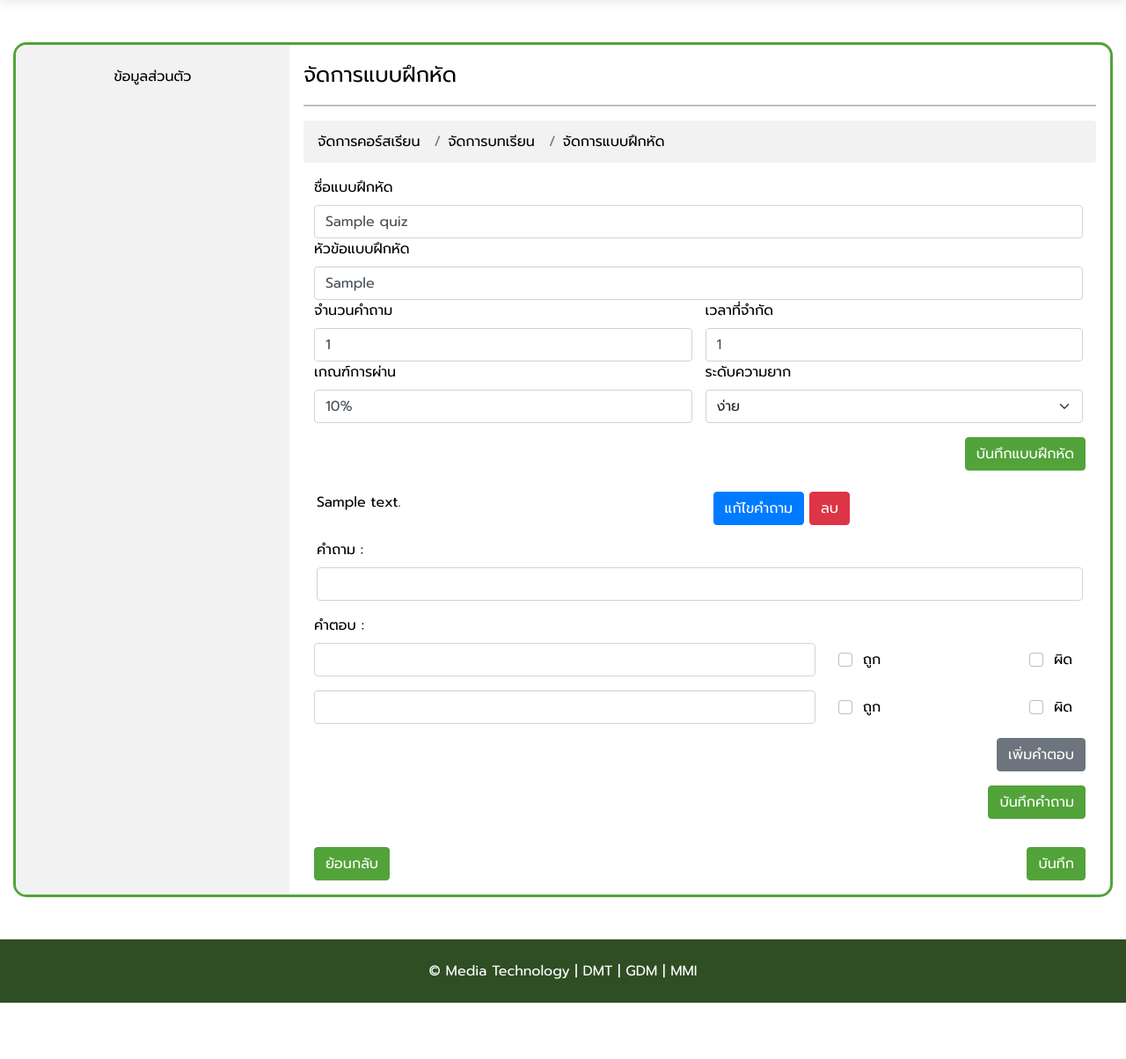
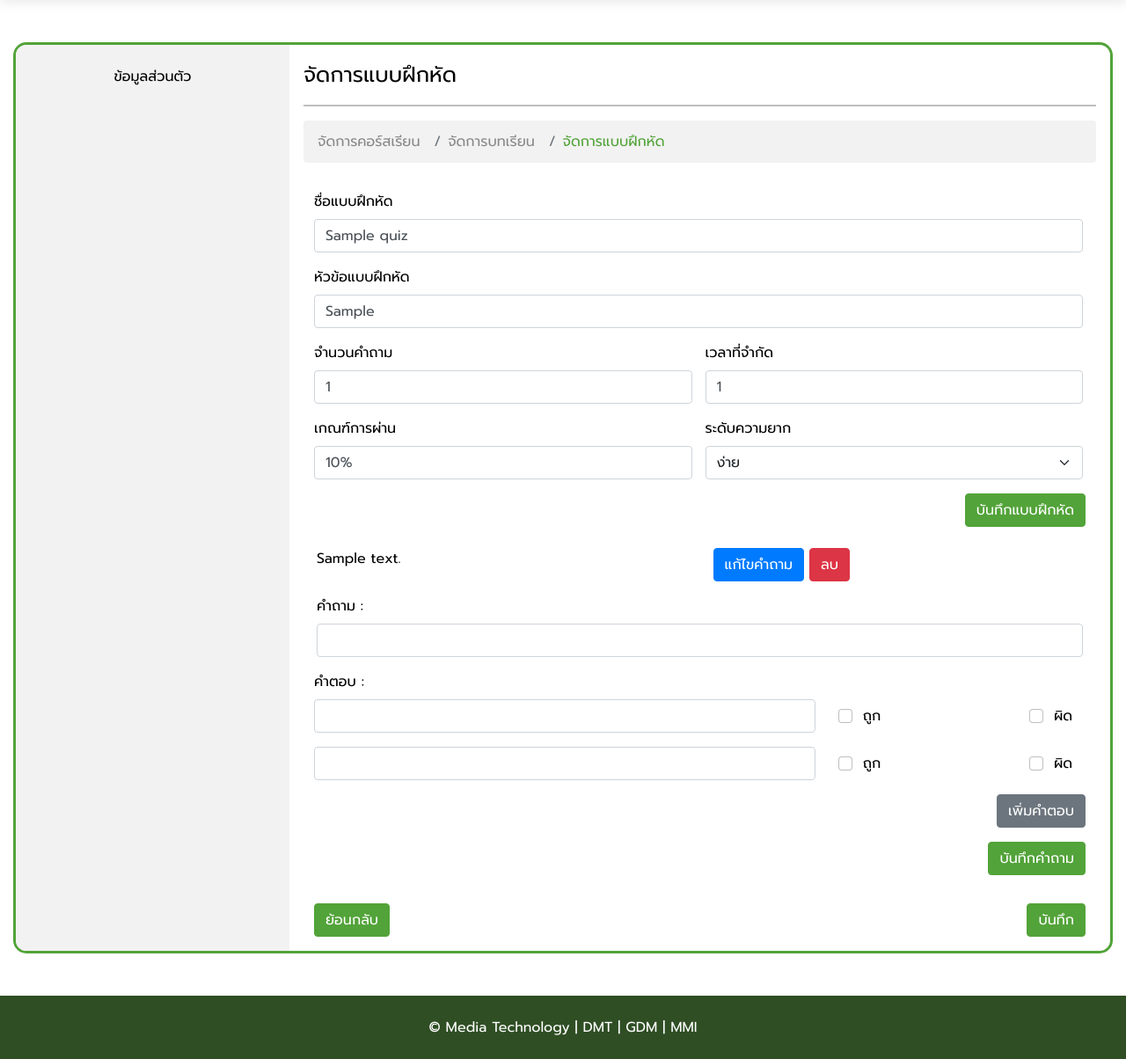
Before and after one commit to plewwoo/Final-Project, a Django app: page /edit-course/1/edit-quiz/1/ in a window 1280 px wide. Shown: the part 65-1269 px from the top of the page at 88% size. Before the commit the page ends 1205 px from the top, so only its background shows below. Run offline with Django 3.2, Linux system fonts and the light colour scheme; tables that the repository leaves empty hold one stand-in row (values such as "Sample post"); some libraries are stand-ins or nearby versions.

Commit message:
fixed bugs

```diff
--- a/app/static/css/index.css
+++ b/app/static/css/index.css
@@ -19,6 +19,7 @@
 	--close-btn: 700;
 	--btn-border: #52A339;
 	--progress-bar: white;
+	--breadcrumb-color: #888888;
 }
 
 [data-theme='dark'] {
@@ -40,6 +41,7 @@
 	--close-btn: 500;
 	--btn-border: white;
 	--progress-bar: #535252;
+	--breadcrumb-color: #888888;
 }
 
 * {
@@ -441,7 +443,11 @@ body {
 }
 
 .breadcrumb li a {
-	color: var(--text-color);
+	color: var(--breadcrumb-color);
+}
+
+.breadcrumb li .latest {
+	color: #52A339;
 }
 
 .card {
--- a/app/templates/app/add-vdo.html
+++ b/app/templates/app/add-vdo.html
@@ -14,7 +14,7 @@
 			<nav aria-label="breadcrumb">
 				<ol class="breadcrumb">
 					<li class="breadcrumb-item"><a href="{% url 'edit-course' cid %}">จัดการคอร์สเรียน</a></li>
-				  	<li class="breadcrumb-item"><a href="{% url 'edit-lesson' cid lid %}">จัดการบทเรียน</a></li>
+				  	<li class="breadcrumb-item"><a class="latest" href="{% url 'edit-lesson' cid lid %}">จัดการบทเรียน</a></li>
 				</ol>
 			</nav>
 			<div class="col-sm-12">
--- a/app/templates/app/edit-course.html
+++ b/app/templates/app/edit-course.html
@@ -13,7 +13,7 @@
 			<hr>
 			<nav aria-label="breadcrumb">
 				<ol class="breadcrumb">
-				  <li class="breadcrumb-item"><a href="{% url 'edit-course' cid %}">จัดการคอร์สเรียน</a></li>
+				  <li class="breadcrumb-item"><a class="latest" href="{% url 'edit-course' cid %}">จัดการคอร์สเรียน</a></li>
 				</ol>
 			</nav>
 			<div class="col-sm-12">
--- a/app/templates/app/edit-question.html
+++ b/app/templates/app/edit-question.html
@@ -16,19 +16,19 @@
 					<li class="breadcrumb-item"><a href="{% url 'edit-course' cid %}">จัดการคอร์สเรียน</a></li>
 					<li class="breadcrumb-item"><a href="{% url 'edit-lesson' cid lid %}">จัดการบทเรียน</a></li>
 				  	<li class="breadcrumb-item"><a href="{% url 'edit-quiz' cid quizID %}">จัดการแบบฝึกหัด</a></li>
-				  <li class="breadcrumb-item"><a href="{% url 'edit-question' cid qid %}">จัดการแบบคำถาม</a></li>
+				  	<li class="breadcrumb-item"><a class="latest" href="{% url 'edit-question' cid qid %}">แก้ไขคำถาม</a></li>
 				</ol>
 			</nav>
 			<div class="col-sm-12">
 				<form method="POST" enctype="multipart/form-data">
 					{% csrf_token %}
 					<div class="row pr-0">
-						<div class="col-sm-12 pr-0">
+						<div class="col-sm-12 pr-0 mt-3">
 							<label class="form-label mb-2">คำถาม</label>
 							<input class="form-control mb-2" type="text" name="question" value="{{ answer.0 }}">
 						</div>
 
-						<label class="form-label mb-2">คำตอบ</label>
+						<label class="form-label mb-2 mt-3">คำตอบ</label>
 						{% for a in answer %}
 							<div class="col-sm-8 my-2">
 								<input type="hidden" name="answerId" value="{{ a.id }}">
--- a/app/templates/app/edit-quiz.html
+++ b/app/templates/app/edit-quiz.html
@@ -15,7 +15,7 @@
 				<ol class="breadcrumb">
 					<li class="breadcrumb-item"><a href="{% url 'edit-course' cid %}">จัดการคอร์สเรียน</a></li>
 					<li class="breadcrumb-item"><a href="{% url 'edit-lesson' cid lid %}">จัดการบทเรียน</a></li>
-				  	<li class="breadcrumb-item"><a href="{% url 'edit-quiz' cid qid %}">จัดการแบบฝึกหัด</a></li>
+				  	<li class="breadcrumb-item"><a class="latest" href="{% url 'edit-quiz' cid qid %}">จัดการแบบฝึกหัด</a></li>
 				</ol>
 			</nav>
 			<div class="col-sm-12">
@@ -24,27 +24,27 @@
 					<div class="row">
 						<div class="row mt-3 pr-0">
 							{% for q in quiz %}
-							<div id="homeworkTitle-input" class="col-sm-12 pr-0">
+							<div id="homeworkTitle-input" class="col-sm-12 pr-0 mt-3">
 								<label class="form-label">ชื่อแบบฝึกหัด</label>
 								<input type="text" class="form-control" name="quizTitle" id="quizTitle" value="{{ q.name }}">
 							</div>
-							<div id="homeworkTitle-input" class="col-sm-12 pr-0">
+							<div id="homeworkTitle-input" class="col-sm-12 pr-0 mt-3">
 								<label class="form-label">หัวข้อแบบฝึกหัด</label>
 								<input type="text" class="form-control" name="quizTopic" id="quizTopic" value="{{ q.topic }}">
 							</div>
-							<div id="homeworkTitle-input" class="col-sm-6 pr-0">
+							<div id="homeworkTitle-input" class="col-sm-6 pr-0 mt-3">
 								<label class="form-label">จำนวนคำถาม</label>
 								<input type="text" class="form-control" name="numQuestions" id="numQuestions" value="{{ q.numberOfQuestions }}">
 							</div>
-							<div id="homeworkTitle-input" class="col-sm-6 pr-0">
+							<div id="homeworkTitle-input" class="col-sm-6 pr-0 mt-3">
 								<label class="form-label">เวลาที่จำกัด</label>
 								<input type="text" class="form-control" name="quizTime" id="quizTime" placeholder="Duration of the quiz in minutes" value="{{ q.time }}">
 							</div>
-							<div id="homeworkTitle-input" class="col-sm-6 pr-0">
+							<div id="homeworkTitle-input" class="col-sm-6 pr-0 mt-3">
 								<label class="form-label">เกณฑ์การผ่าน</label>
 								<input type="text" class="form-control" name="requiredScore" id="requiredScore" placeholder="Required score in %" value="{{ q.requiredScore }}%">
 							</div>
-							<div id="homeworkTitle-input" class="col-sm-6 pr-0">
+							<div id="homeworkTitle-input" class="col-sm-6 pr-0 mt-3">
 								<label class="form-label">ระดับความยาก</label>
 								<select class="form-select" name="difficulty">
 									<option selected value="{{ q.difficulty }}">{{ q.difficulty }}</option>
--- a/app/templates/app/edit-vdo.html
+++ b/app/templates/app/edit-vdo.html
@@ -15,7 +15,7 @@
 				<ol class="breadcrumb">
 					<li class="breadcrumb-item"><a href="{% url 'edit-course' cid %}">จัดการคอร์สเรียน</a></li>
 					<li class="breadcrumb-item"><a href="{% url 'edit-lesson' cid lid %}">จัดการบทเรียน</a></li>
-				  	<li class="breadcrumb-item"><a href="{% url 'edit-vdo' cid vid %}">แก้ไขวิดีโอ</a></li>
+				  	<li class="breadcrumb-item"><a class="latest" href="{% url 'edit-vdo' cid vid %}">แก้ไขวิดีโอ</a></li>
 				</ol>
 			</nav>
 			<div class="col-sm-12">
```
